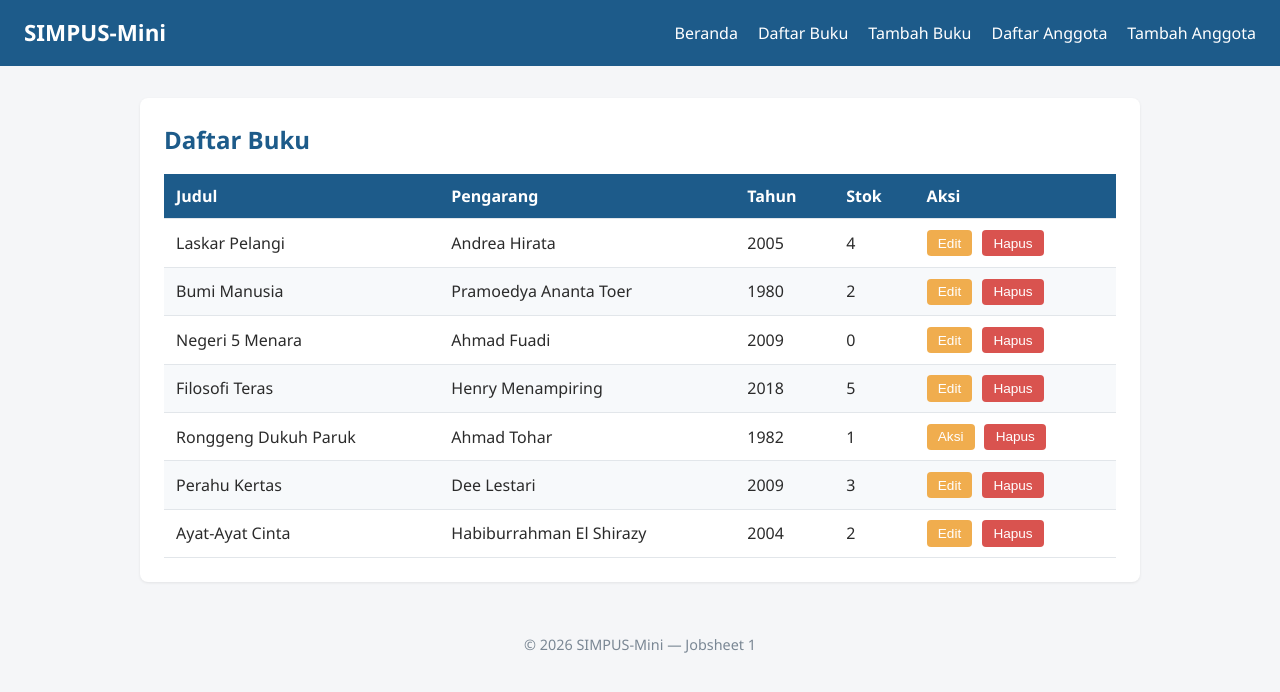
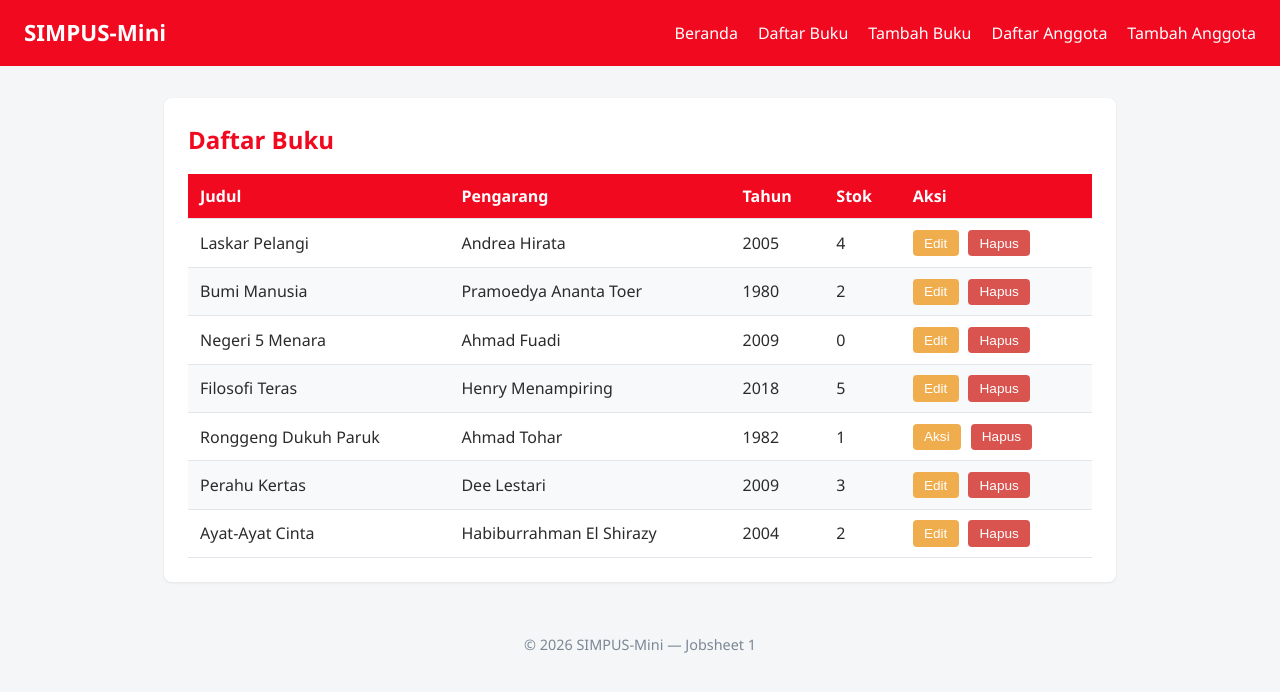
Before and after one commit to frhnrv/DPW-2026-Farhan-Ramadhana-Barus, a PHP site: page /buku/list.html in a window 1280 px wide. Shown: the top 692 px of the page. Run offline with PHP 8.4, Linux system fonts and the light colour scheme.

Commit message:
Jobsheet 2 - Latihan Ganti Warna

```diff
--- a/Jobsheet 2/Assets/CSS/Style.css
+++ b/Jobsheet 2/Assets/CSS/Style.css
@@ -1,5 +1,5 @@
 * {
-    box-sizing: border border-box;
+    box-sizing: border-box;
     margin: 0;
     padding: 0;
 }
@@ -12,7 +12,7 @@ body {
 }
 
 a {
-    color: #1d5b8a;
+    color: #f10920;
     text-decoration: none;
 }
 
@@ -21,7 +21,7 @@ a:hover {
 }
 
 header {
-    background-color: #1d5b8a;
+    background-color: #f10920;
     color: #fff;
     padding: 1rem 1.5rem;
     display: flex;
@@ -61,7 +61,7 @@ section {
 
 section h2 {
     margin-bottom: 1rem;
-    color: #1d5b8a;
+    color: #f10920;
 }
 
 main section:nth-of-type(2) {
@@ -86,7 +86,7 @@ main section:nth-of-type(2) article h3 {
 main section:nth-of-type(2) article p {
     font-size: 1.8rem;
     font-weight: 700;
-    color: #1d5b8a;
+    color: #f10920;
 }
 
 table {
@@ -101,7 +101,7 @@ th, td {
 }
 
 thead {
-    background-color: #1d5b8a;
+    background-color: #f10920;
     color: #fff;
 }
 
@@ -154,7 +154,7 @@ form select {
 }
 
 form button[type='submit'] {
-    background-color: #1d5b8a;
+    background-color: #f10920;
     color: #fff;
     border: none;
     padding: 0.6rem 1.5rem;
```
